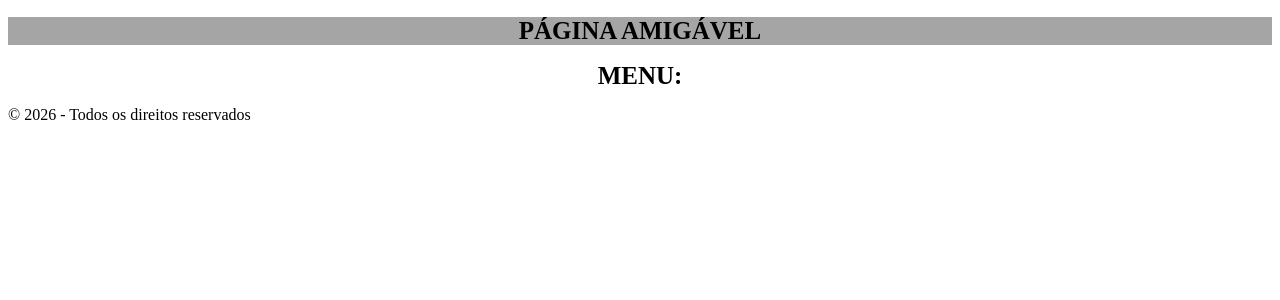
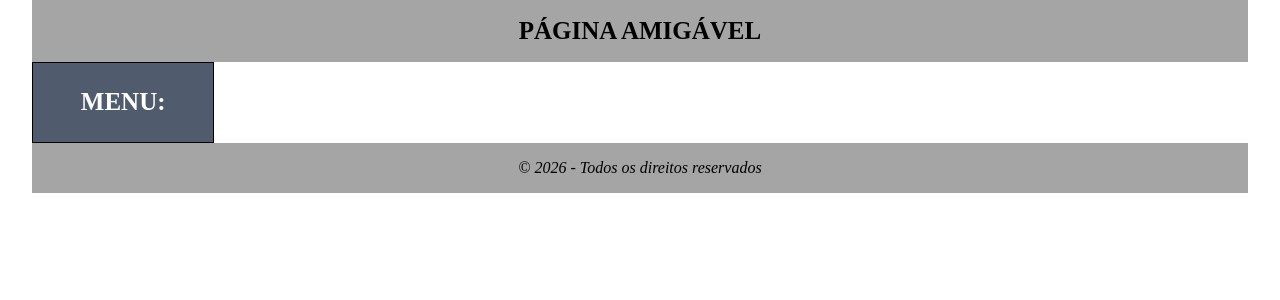
Before and after one commit to messias-nascimento/Messias-fellipe-elaine, a Django app: template portal/templates/portal/conteudo.html in a window 1280 px wide. Shown: the top 300 px of the page. Run offline with Django 5.2, Linux system fonts and the light colour scheme; the template is opened without the code that fills it, so the values that code supplies are empty.

Commit message:
Alterei partes do codigo que identificam as tags para usr no css

```diff
--- a/portal/templates/portal/conteudo.html
+++ b/portal/templates/portal/conteudo.html
@@ -14,14 +14,13 @@
     <link rel="stylesheet" href="{% static 'portal/css/curriculo.css' %}">
 </head>
 
-<body id="corpo">
+<body class="corpo">
 
 <header class="cabecalho">
     <h1 class="title2">PÁGINA AMIGÁVEL</h1>
 </header>
 
-<div class="linha_principal">
-<div class="menu">
+<nav>
 
     <h1 class="title2">MENU:</h1>
 
@@ -51,19 +50,19 @@
 
     {% endfor %}
 
-</div>
-
+</nav>
 <div class="conteudo" id="{{ conteudo.slug }}">
 
     {{ conteudo.conteudo_html|safe }}
 
 </div>
+
 </div>
-<div class="rodape">
+<footer>
 
     <p>© 2026 - Todos os direitos reservados</p>
 
-</div>
+</footer>
 
 </body>
 
```
